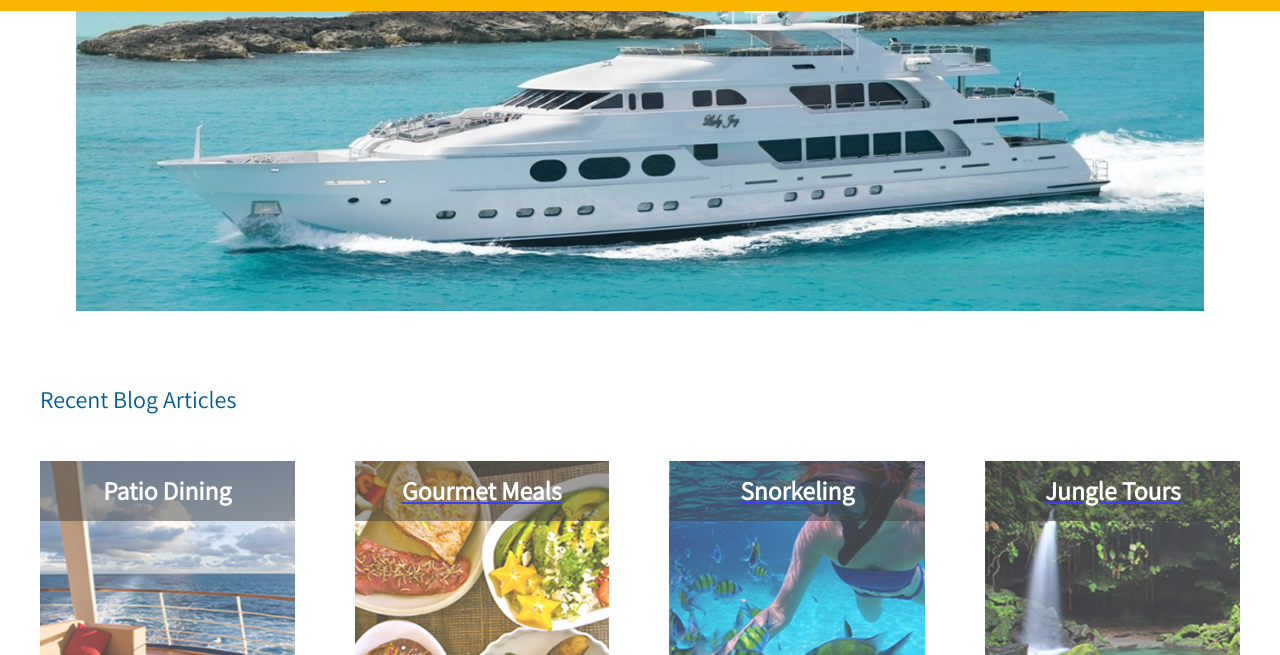
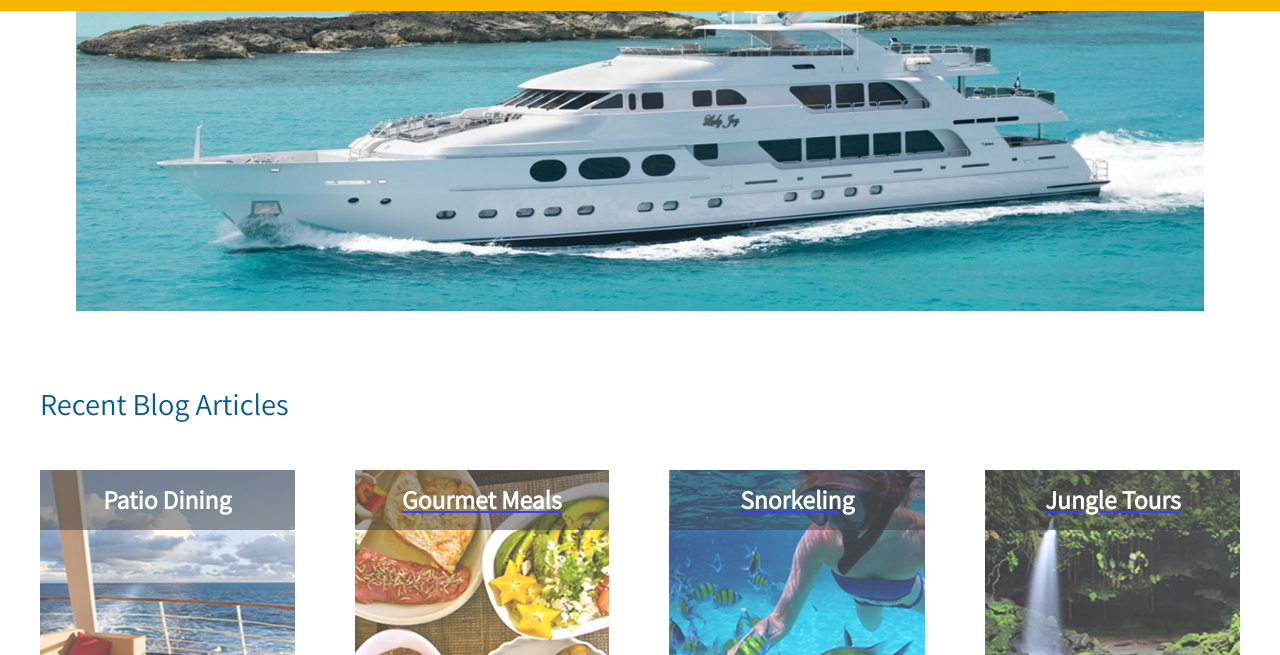
Before and after one commit to jamesdesigns/DGM3740-HTML5-Template, a plain HTML site: page index.html in a window 1280 px wide. Shown: the part 145-800 px from the top of the page. Drawn offline with Linux system fonts and the light colour scheme; a script that the page names is missing; files whose address does not match are found by name.

Commit message:
Increase the title of the recent blog article header

```diff
--- a/sass/_small-default.scss
+++ b/sass/_small-default.scss
@@ -140,7 +140,7 @@ nav {
 .newArticles {
     max-width: 1200px;
     margin:0 auto;
-    font-size: 150%;
+    font-size: 190%;
     color:#005b97;
 }
 .blogArticles {
```
Also changed, not shown: css/styles.css.
